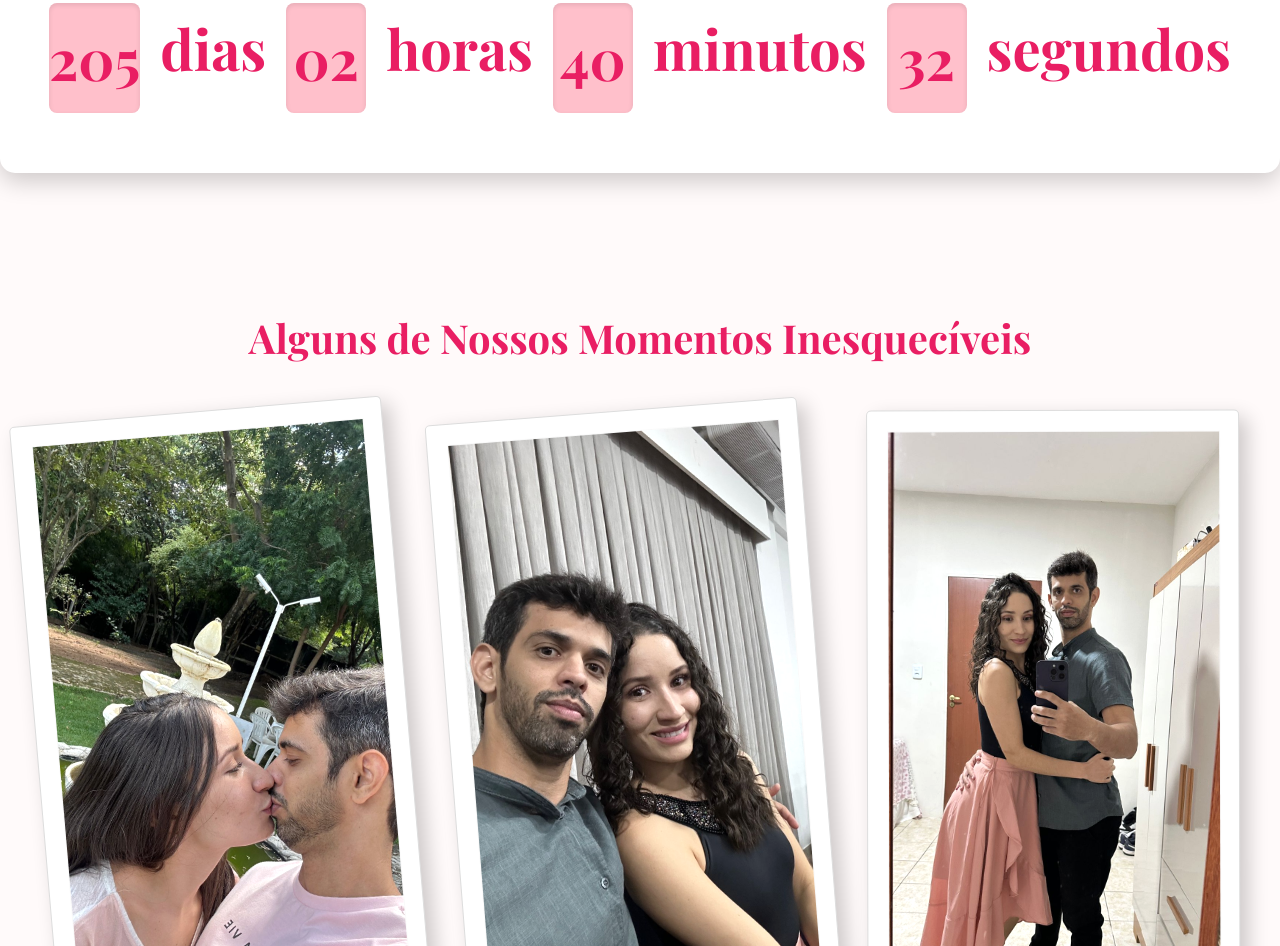
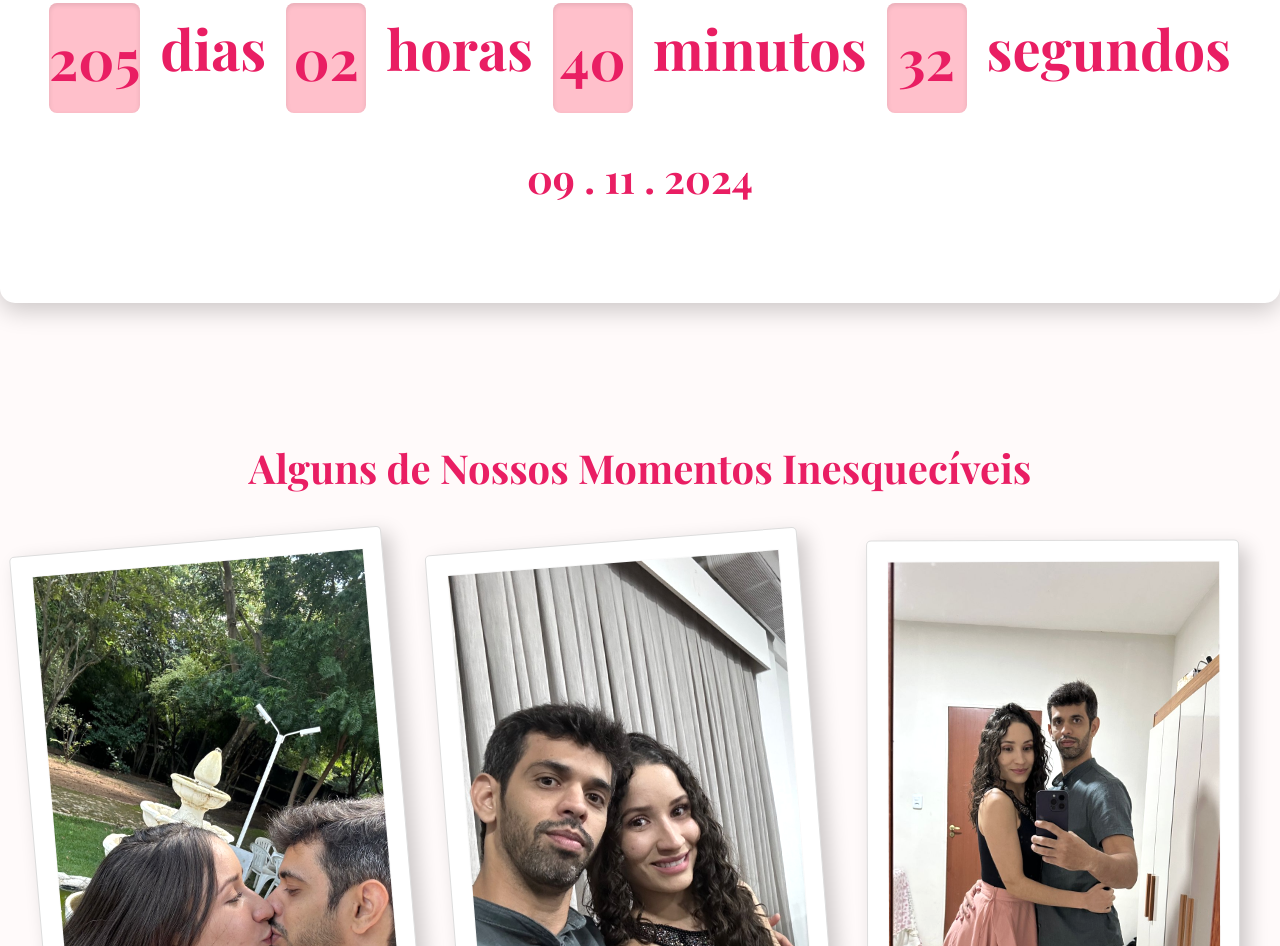
Before and after one commit to iPsicoL/site_namo, a plain HTML site: page index.html in a window 1280 px wide. Shown: the part 819-1765 px from the top of the page. Drawn offline with nearby package versions, Linux system fonts and the light colour scheme.

Commit message:
Update index.html

```diff
--- a/index.html
+++ b/index.html
@@ -31,6 +31,9 @@
                     <span id="minutes"></span> minutos
                     <span id="seconds"></span> segundos
                 </div>
+
+                   <h2>09 . 11 . 2024<h2/>
+
             </div>
         </section>
 
```
